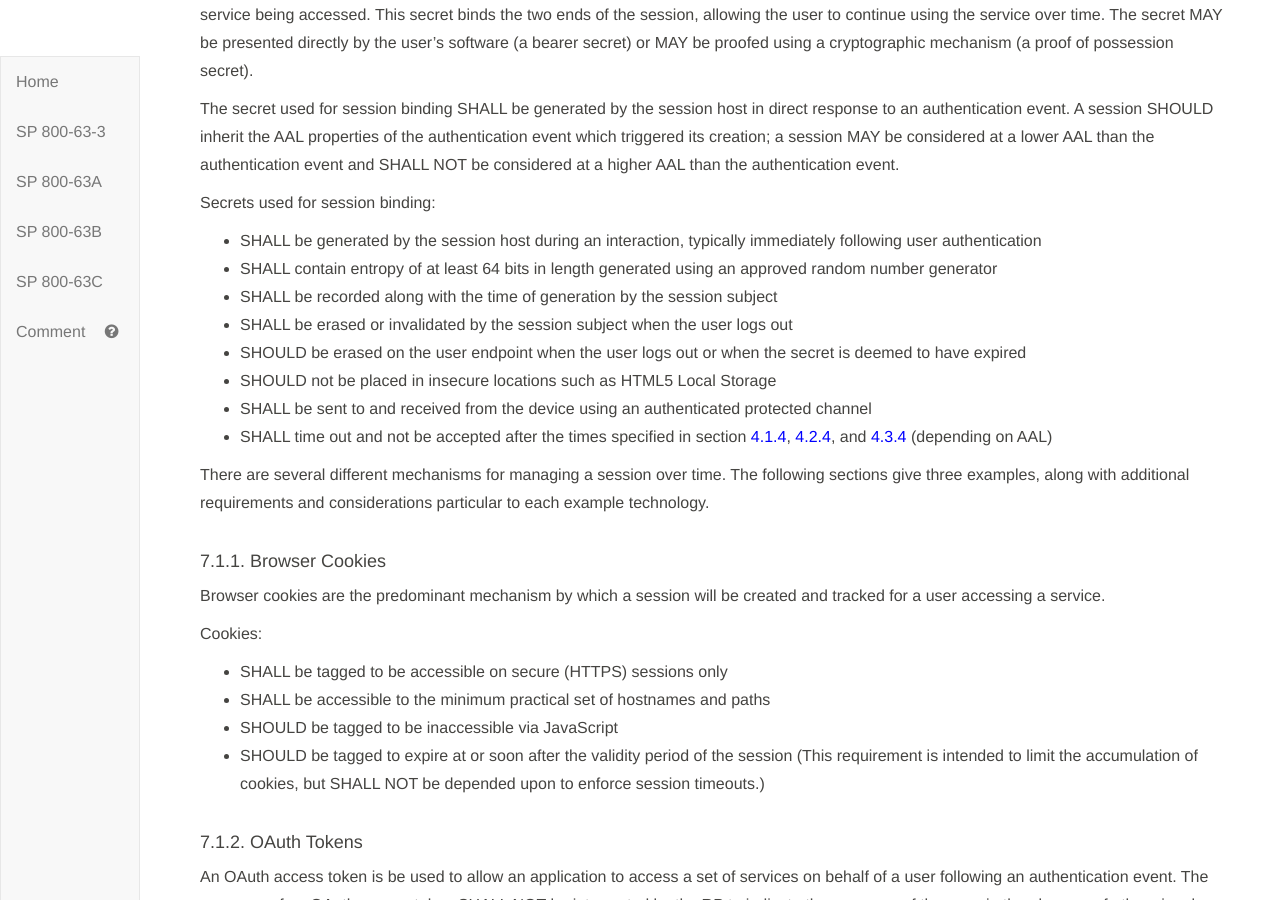
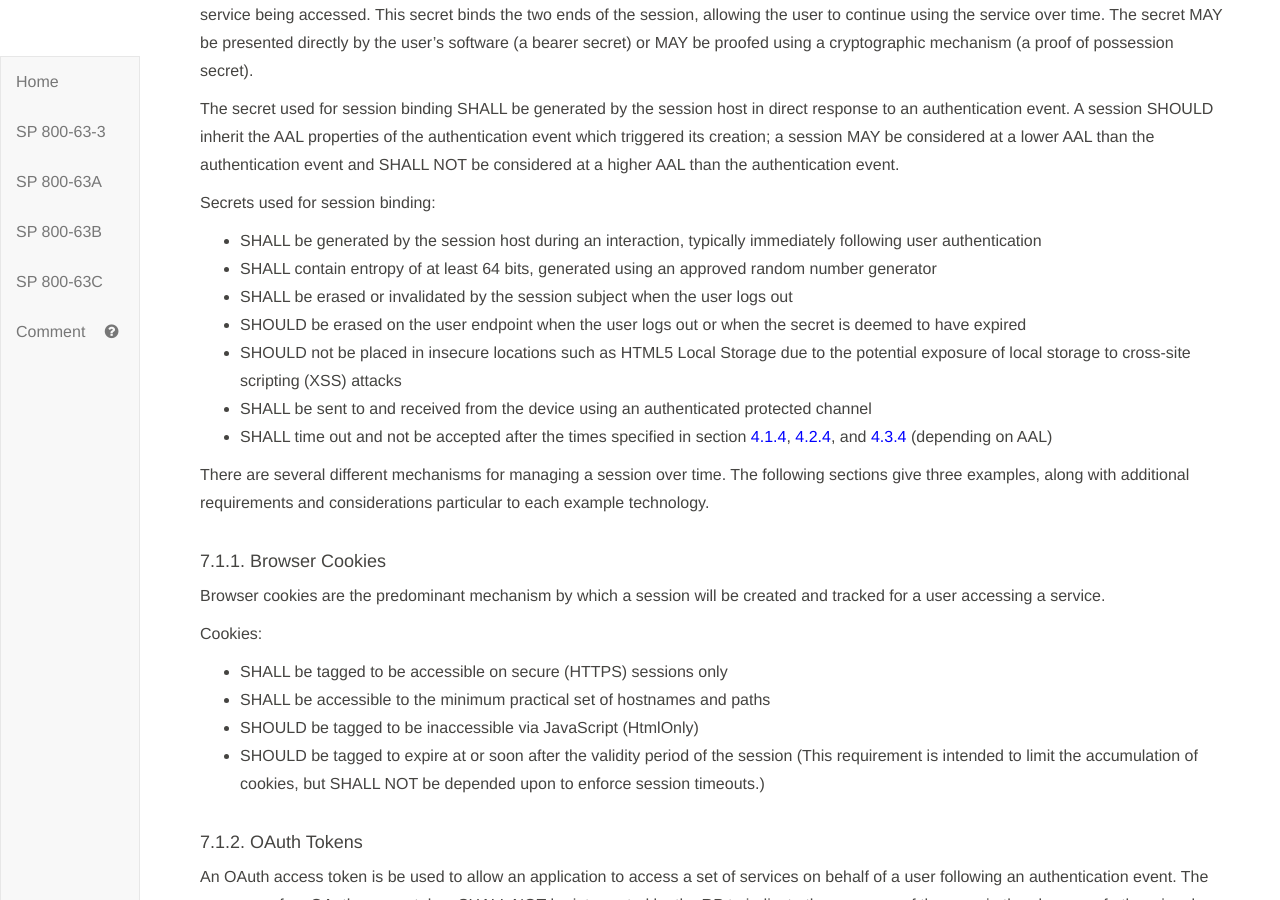
Before and after one commit to usnistgov/800-63-3, a Jekyll site: the page built from sp800-63b.md, in a window 1280 px wide and 900 px high, scrolled down 38079 px. Built offline with Jekyll 4.4.1, drawn with Linux system fonts in a browser that asks for light colours.

Commit message:
Better explanation of session binding requirements. Resolves usnistgov/sp800-63-3#164

```diff
--- a/sp800-63b/sec7_session.md
+++ b/sp800-63b/sec7_session.md
@@ -17,11 +17,10 @@ The secret used for session binding SHALL be generated by the session host in di
 Secrets used for session binding:
 
 - SHALL be generated by the session host during an interaction, typically immediately following user authentication
-- SHALL contain entropy of at least 64 bits in length generated using an approved random number generator
-- SHALL be recorded along with the time of generation by the session subject
+- SHALL contain entropy of at least 64 bits, generated using an approved random number generator
 - SHALL be erased or invalidated by the session subject when the user logs out
 - SHOULD be erased on the user endpoint when the user logs out or when the secret is deemed to have expired
-- SHOULD not be placed in insecure locations such as HTML5 Local Storage
+- SHOULD not be placed in insecure locations such as HTML5 Local Storage due to the potential exposure of local storage to cross-site scripting (XSS) attacks
 - SHALL be sent to and received from the device using an authenticated protected channel
 - SHALL time out and not be accepted after the times specified in section [4.1.4](#aal1reauth), [4.2.4](#aal2reauth), and [4.3.4](#aal3reauth) (depending on AAL)
 
@@ -35,7 +34,7 @@ Cookies:
 
 - SHALL be tagged to be accessible on secure (HTTPS) sessions only
 - SHALL be accessible to the minimum practical set of hostnames and paths
-- SHOULD be tagged to be inaccessible via JavaScript
+- SHOULD be tagged to be inaccessible via JavaScript (HtmlOnly)
 - SHOULD be tagged to expire at or soon after the validity period of the session (This requirement is intended to limit the accumulation of cookies, but SHALL NOT be depended upon to enforce session timeouts.)
 
 #### 7.1.2. OAuth Tokens
```
